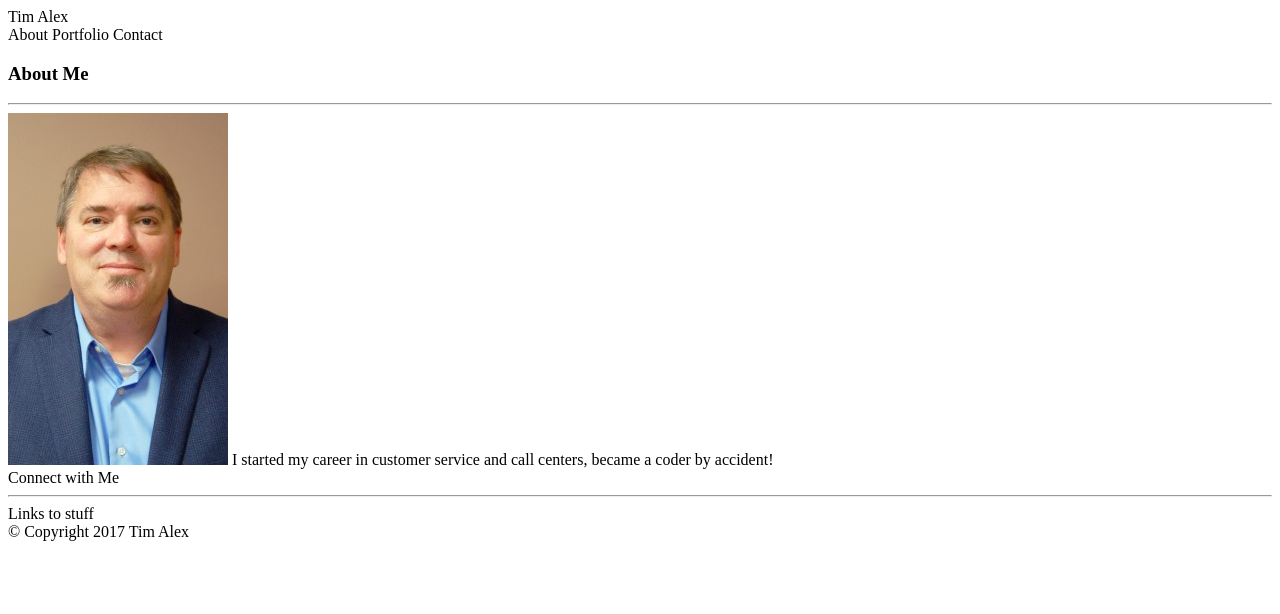
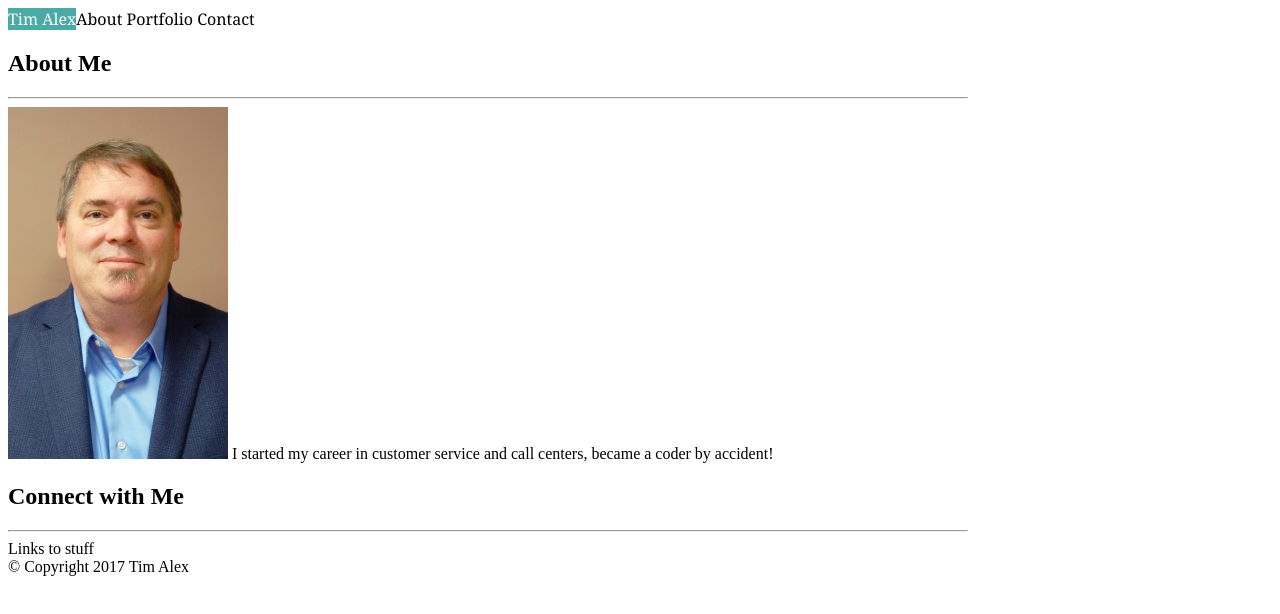
Before and after one commit to thealexgroup/Basic-Portfolio, a plain HTML site: page index.html in a window 1280 px wide. Drawn offline with Linux system fonts and the light colour scheme; files whose address does not match are found by name.

Commit message:
Inline stuff

```diff
--- a/index.html
+++ b/index.html
@@ -3,35 +3,44 @@
 	<head>
 		<title>Tim Alex Portfolio</title>
 	</head>
-<body>
 
-	<header>Tim Alex</header>
-	<nav>About Portfolio Contact</nav>
+<body style="width: 960px;">
 
+	<header style="font-family: Georgia, Times, Times New Roman, serif; display: flex; height: ">
 
+		<div style="background-color: #4aaaa5; color: white;">Tim Alex</div>
 
+	<nav>
+		About Portfolio Contact
+	</nav>
+
+	</header>
+
+<main>
 	<section>
+
 		<article>
-			<h1>About Me</h1>
 
-		<hr>
-			<img src="c:\Users\tim.alex\Basic-Portfolio\assets\images\TimAlex.jpg">
+		<h2>About Me</h2>
+	<hr>
+		<img src="c:\Users\tim.alex\Basic-Portfolio\assets\images\TimAlex.jpg">
 		I started my career in customer service and call centers, became a coder by accident!
 
 		</article>
 
 	</section>
 
+</main>
+
 	<aside>
 
-		Connect with Me
-
+		<h1>Connect with Me</h1>
 		<hr>
-
 		Links to stuff
 
 	</aside>
 
 	<footer>&copy; Copyright 2017 Tim Alex</footer>
+
 </body>
 </html>
```
